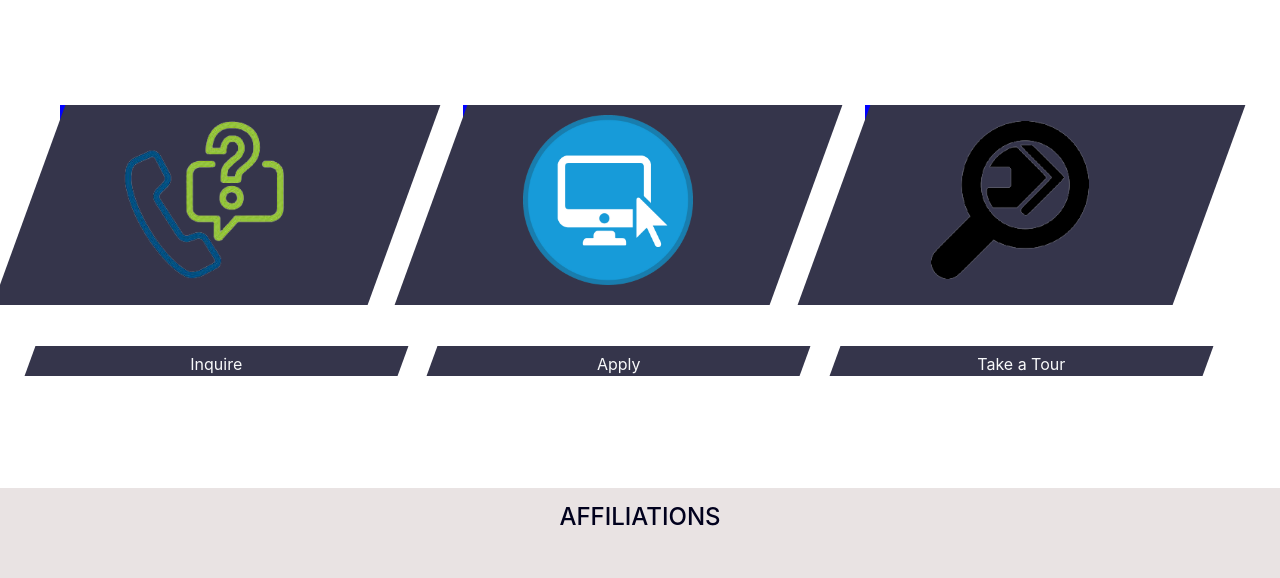
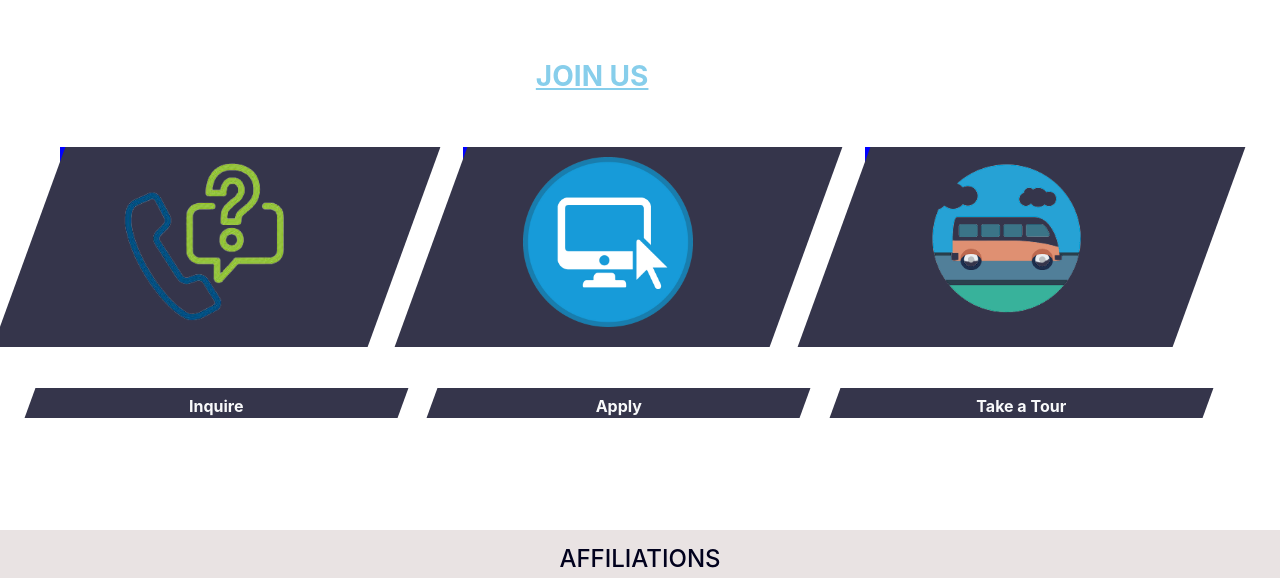
Before and after one commit to sarahnnanyelugo/cdmi, a plain HTML site: page index.html in a window 1280 px wide. Shown: the part 4605-5183 px from the top of the page. Drawn offline with Linux system fonts and the light colour scheme; a web font is replaced by a local one.

Commit message:
updates on join us

```diff
--- a/Assets/css/CDMI-WEB.css
+++ b/Assets/css/CDMI-WEB.css
@@ -1150,7 +1150,7 @@ border:groove 12px white;
 .slanted2 {
   margin: 45px;
   position: relative;
-  background-color: blue;
+  /* background-color: blue; */
   padding: 10px;
   z-index: 11;
 
@@ -1170,6 +1170,13 @@ border:groove 12px white;
   width: 120%;
   transform: skewX(-20deg);
 }
+
+.slanted2:hover{
+
+  animation:zoom-in-zoom-out 3s ease-out;
+}
+
+
 .affiliations{
   /* margin-top:140px; */
   padding-left:40px;
--- a/index.html
+++ b/index.html
@@ -728,18 +728,25 @@
 
 
 <div class="row">
+    <div class="row col-md-12" style="display:flex">
+        <div class="col-md-5">&nbsp;</div>
+<div class="col-md-2">    <h3 style="text-decoration:underline; color:skyblue; font-weight:bolder">JOIN US</h3></div>
+<div class="col-md-5">&nbsp;</div>
+    </div>
+
+
 <div class="col-md-12" style="display:flex; margin-bottom:-30px">
     <div class="slanted sl-2 col-md-3"><img src="Assets/img/inquire.png" alt="inquiry-icon" height="170px"></div>
     <div class="slanted sl-2 col-md-3"><img src="Assets/img/apply.png" alt="application-icon" height="170px"></div>
-    <div class="slanted sl-2 col-md-3"><img src="Assets/img/tour3.png" alt="tour-icon" height="170px" style="transform: rotate(90deg);"></div>
+    <div class="slanted sl-2 col-md-3"><img src="Assets/img/inspect.png" alt="tour-icon" height="170px"></div>
 
 </div>
 </div>
 <div class="row">
     <div class="col-md-12" style="display:flex; ">
-        <button class="slanted2 sl-3 col-md-3 btn text-light">Inquire</button>
-        <button class="slanted2 sl-3 col-md-3 btn text-light">Apply</button>
-        <button class="slanted2 sl-3 col-md-3 btn text-light">Take a Tour</button>
+        <a class="slanted2 sl-3 col-md-3 btn text-light" style="font-weight:bolder">Inquire</a>
+        <a href="https://charlesdale.educare.school/admission-form" target="_blank"  class="slanted2 sl-3 col-md-3 btn text-light" style="font-weight:bolder">Apply</a>
+        <a class="slanted2 sl-3 col-md-3 btn text-light" style="font-weight:bolder">Take a Tour</a>
 
     </div>
     </div>
```
Also changed, not shown: Assets/img/inspect.png (added).
